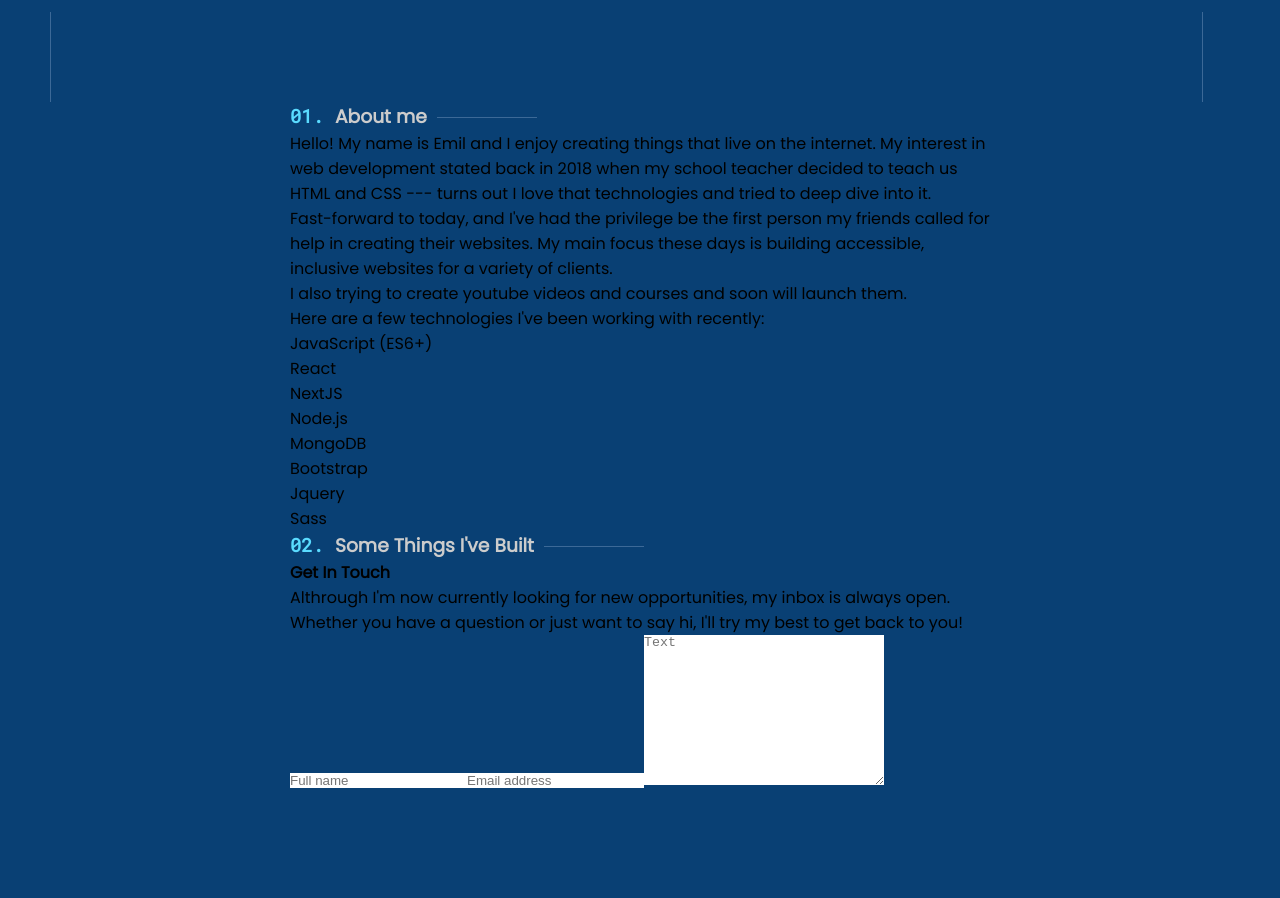
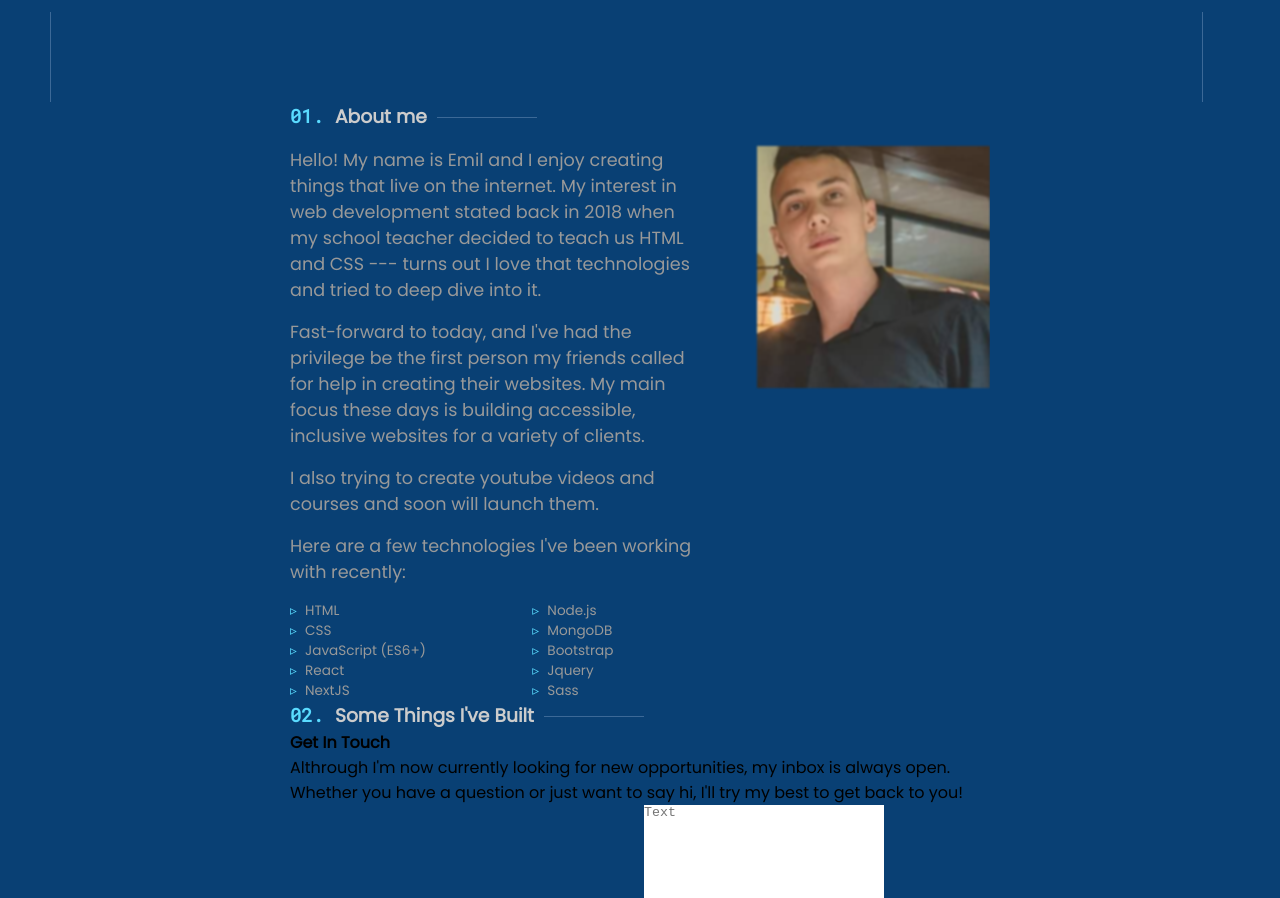
Before and after one commit to StroverIT/portfolio, a React (Create React App) app: page / in a window 1280 px wide. Shown: the part 698-1596 px from the top of the page. Before the commit the page ends 1490 px from the top, so only its background shows below. Built offline with nearby package versions, Linux system fonts and the light colour scheme.

Commit message:
Basic jsx template and adding styling

```diff
--- a/src/components/about/About.jsx
+++ b/src/components/about/About.jsx
@@ -1,11 +1,15 @@
 import React from 'react'
 import "./about.css"
+import Me from "../../assets/me.png";
 
 
 export default function About() {
   return (
-    <sectio>
+    <div className="about " id="about">
         <h3 className="title firstSection title-color">About me</h3>
+
+    <section className="row reading-text-color">
+      <section className="col-md-7 order-m1">
         <p>Hello! My name is Emil and I enjoy creating things that live on the internet.
           My interest in web development stated back in 2018 when my school teacher decided to teach us HTML and CSS
           --- turns out I love that technologies and tried to deep dive into it.
@@ -20,7 +24,16 @@ export default function About() {
         <p>
           Here are a few technologies I've been working with recently:
         </p>
+      </section>
+      <section className="col-md-1"></section>
+      <section className="about-image col-md-4 col-12 d-flex justify-content-center order-2 order-md-1">
+      <img src={Me} alt="Me myself and I" />
+    </section>
+
+      <section className="col-md-8 order-1 order-md-2">
         <ul>
+          <li>HTML</li>
+          <li>CSS</li>
           <li>JavaScript (ES6+)</li>
           <li>React</li>
           <li>NextJS</li>
@@ -30,6 +43,9 @@ export default function About() {
           <li>Jquery</li>
           <li>Sass</li>
         </ul>
-    </sectio>
+      </section>
+    </section>
+
+    </div>
   )
 }
```
Lines whose indentation alone changed are shown as unchanged.
